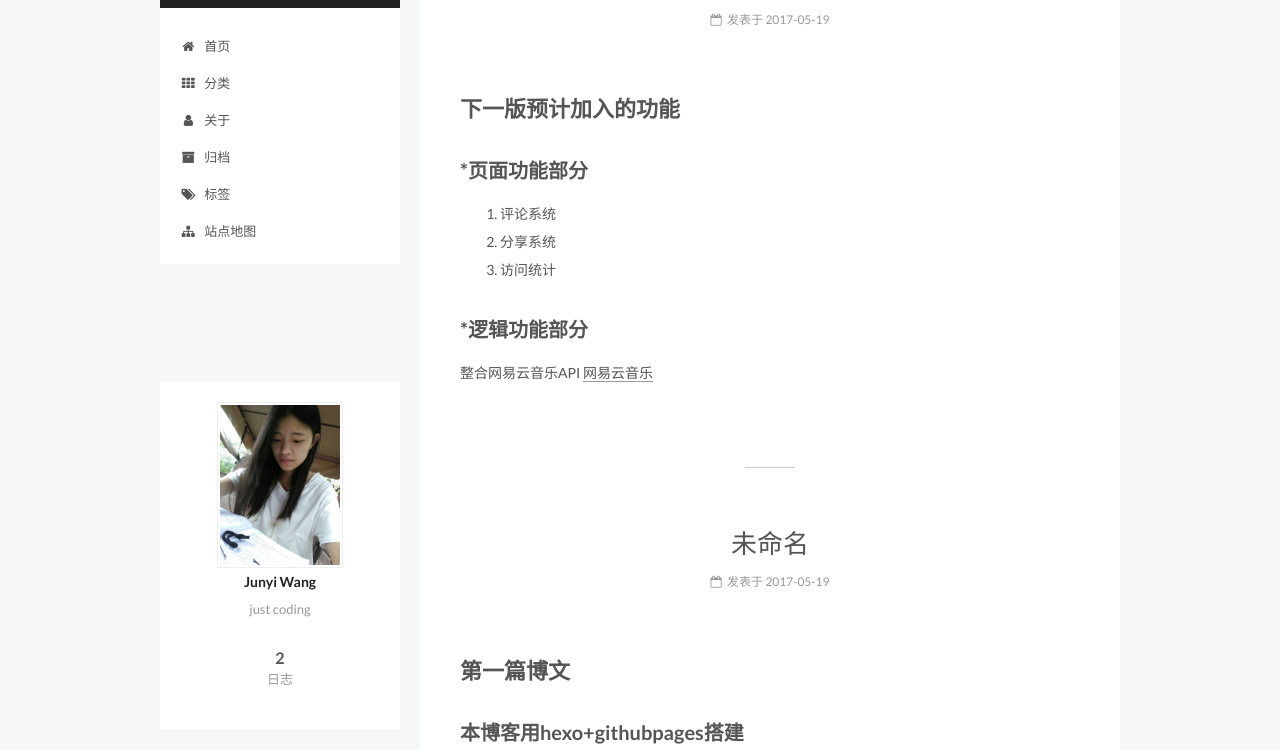
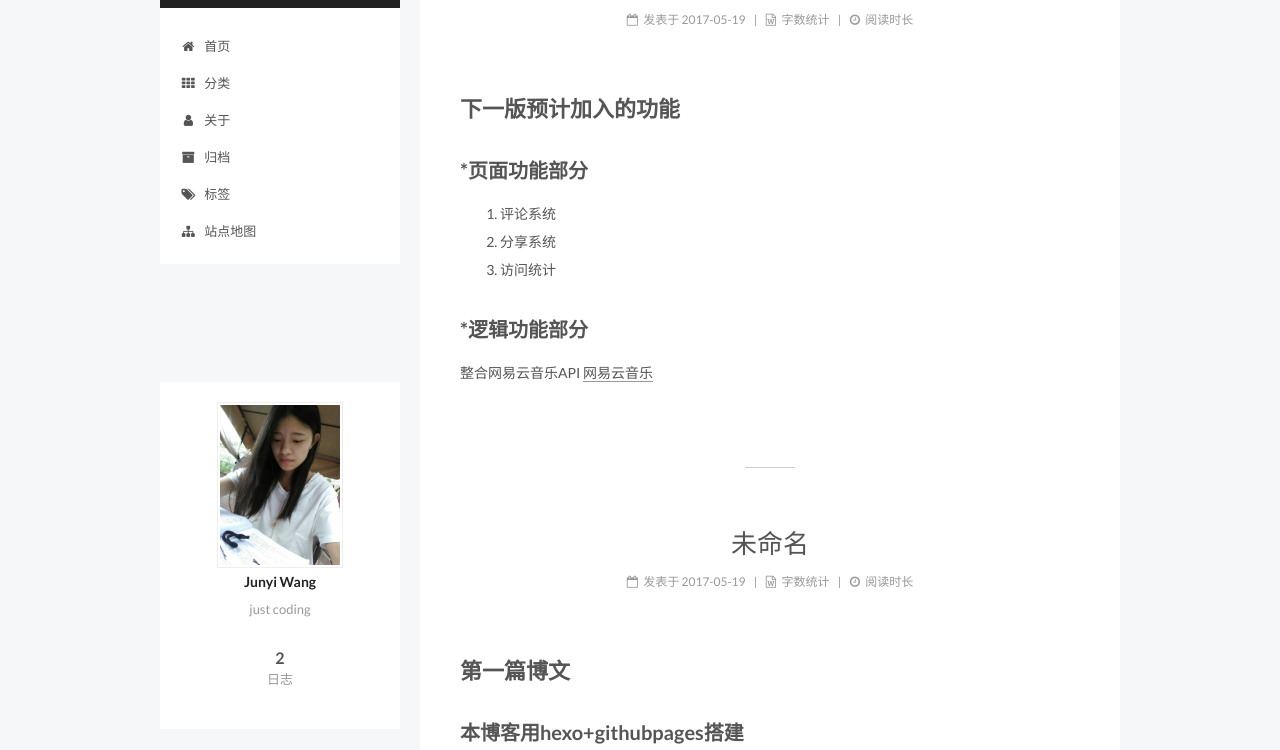
Before and after one commit to uestcrush/uestcrush.github.io, a plain HTML site: page index.html in a window 1280 px wide. Shown: the part 117-867 px from the top of the page. Drawn offline with Linux system fonts and the light colour scheme.

Commit message:
Site updated: 2017-05-19 23:31:38

```diff
--- a/css/main.css
+++ b/css/main.css
@@ -1696,7 +1696,7 @@ pre .javascript .function {
   width: 4px;
   height: 4px;
   border-radius: 50%;
-  background: #1c6aff;
+  background: #9c2225;
 }
 .links-of-blogroll {
   font-size: 13px;
--- a/index.html
+++ b/index.html
@@ -83,7 +83,7 @@
 
 
 
-  <link rel="shortcut icon" type="image/x-icon" href="/favicon.ico?v=5.1.1" />
+  <link rel="shortcut icon" type="image/x-icon" href="/images/favicon.ico?v=5.1.1" />
 
 
 
@@ -337,6 +337,37 @@
 
 
 
+            <div class="post-wordcount">
+
+                <span class="post-meta-divider">|</span>
+                <span class="post-meta-item-icon">
+                  <i class="fa fa-file-word-o"></i>
+                </span>
+
+                  <span class="post-meta-item-text">字数统计</span>
+
+                <span title="字数统计">
+
+                </span>
+
+
+
+                <span class="post-meta-divider">|</span>
+
+
+
+                <span class="post-meta-item-icon">
+                  <i class="fa fa-clock-o"></i>
+                </span>
+
+                  <span class="post-meta-item-text">阅读时长</span>
+
+                <span title="阅读时长">
+
+                </span>
+
+            </div>
+
 
 
 
@@ -453,6 +484,37 @@
 
 
 
+
+            <div class="post-wordcount">
+
+                <span class="post-meta-divider">|</span>
+                <span class="post-meta-item-icon">
+                  <i class="fa fa-file-word-o"></i>
+                </span>
+
+                  <span class="post-meta-item-text">字数统计</span>
+
+                <span title="字数统计">
+
+                </span>
+
+
+
+                <span class="post-meta-divider">|</span>
+
+
+
+                <span class="post-meta-item-icon">
+                  <i class="fa fa-clock-o"></i>
+                </span>
+
+                  <span class="post-meta-item-text">阅读时长</span>
+
+                <span title="阅读时长">
+
+                </span>
+
+            </div>
 
 
 
```
Also changed, not shown: 2017/05/19/nextversion/index.html (+32 -1 lines), 2017/05/19/欣苑518惊魂记/index.html (+32 -1 lines), archives/2017/05/index.html (+1 -1 lines), archives/2017/index.html (+1 -1 lines), archives/index.html (+1 -1 lines).
